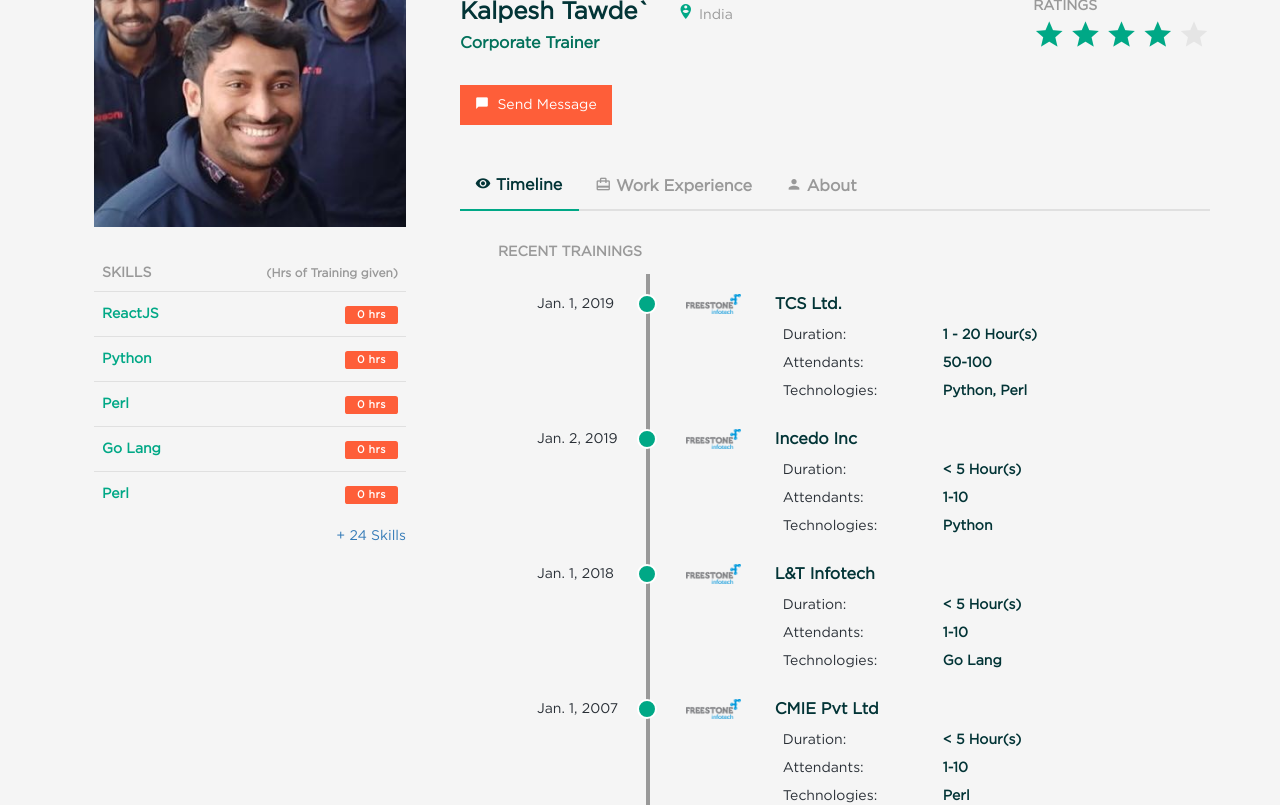
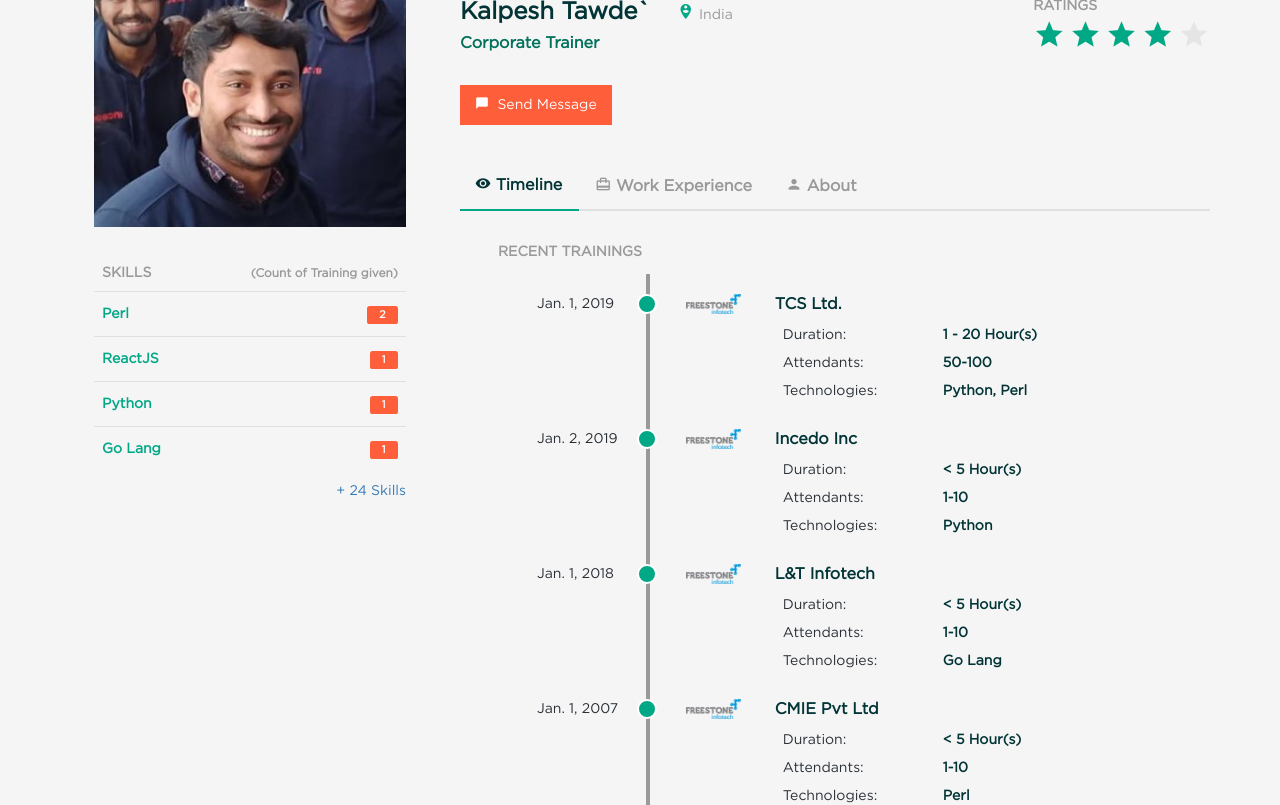
Before and after one commit to kalpeshtawde/corp_trainer, a Django app: page /trainer/1/ in a window 1280 px wide. Shown: the part 111-916 px from the top of the page. Run offline with Django 3.2, Linux system fonts and the light colour scheme; data comes from the database, SQL or seed files in the repository; some libraries are stand-ins or nearby versions.

Commit message:
Skills shown in count order

```diff
--- a/trainer/templates/trainer/detail.html
+++ b/trainer/templates/trainer/detail.html
@@ -18,15 +18,15 @@
                         <tr>
                             <th>SKILLS</th>
                             <th class="text-right">
-                                <small>(Hrs of Training given)</small>
+                                <small>(Count of Training given)</small>
                             </th>
                         </tr>
                         </thead>
                         <tbody>
                         {% for skill in detail_skill %}
                         <tr>
-                            <td class="skill">{{skill.title}}</td>
-                            <td class="text-right"><label class="label label-primary label-corp">{{skill.hours}} hrs</label></td>
+                            <td class="skill">{{skill.0}}</td>
+                            <td class="text-right"><label class="label label-primary label-corp">{{skill.1}}</label></td>
                         </tr>
                         {% endfor %}
                         </tbody>
--- a/trainer/views.py
+++ b/trainer/views.py
@@ -63,7 +63,8 @@ class DetailView(generic.DetailView):
         detail_user = Profile.objects.filter(pk=self.kwargs['pk'])[0].user
         context['detail_timeline'] = Timeline.objects.filter(user=detail_user)
         context['detail_experience'] = Experience.objects.filter(user=detail_user)
-        context['detail_skill'] = Skill.objects.filter(user=detail_user)
+        context['detail_skill'] = Skill.objects.filter(user=detail_user).values_list(
+            'title').annotate(total=Count('title')).order_by('-total')
         context['message_form'] = MessageForm
         return context
 
```
